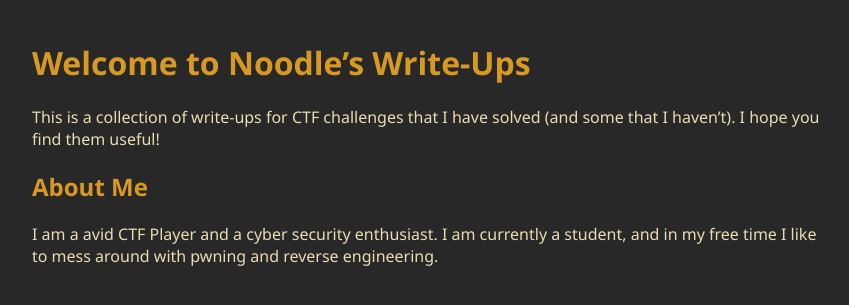
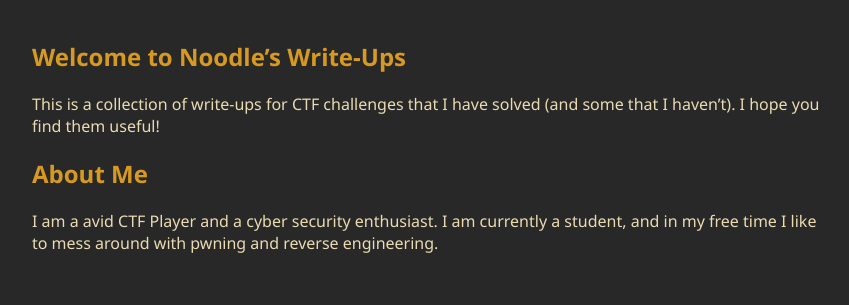
Before and after one commit to noodlekid/noodlekid.github.io, a Jekyll site: the page built from index.md, in a window 1280 px wide. Shown: the top 305 px of the page, without its empty margins (208-1057 px from the left). Built offline with Jekyll 4.4.1, drawn with Linux system fonts in a browser that asks for light colours.

Commit message:
fixed markdown errors

```diff
--- a/index.md
+++ b/index.md
@@ -8,9 +8,11 @@ permalink: /
 
 ---
 
-# Welcome to Noodle's Write-Ups
+
+## Welcome to Noodle's Write-Ups
 
 This is a collection of write-ups for CTF challenges that I have solved (and some that I haven't). I hope you find them useful!
 
 ## About Me
+
 I am a avid CTF Player and a cyber security enthusiast. I am currently a student, and in my free time I like to mess around with pwning and reverse engineering.
```
